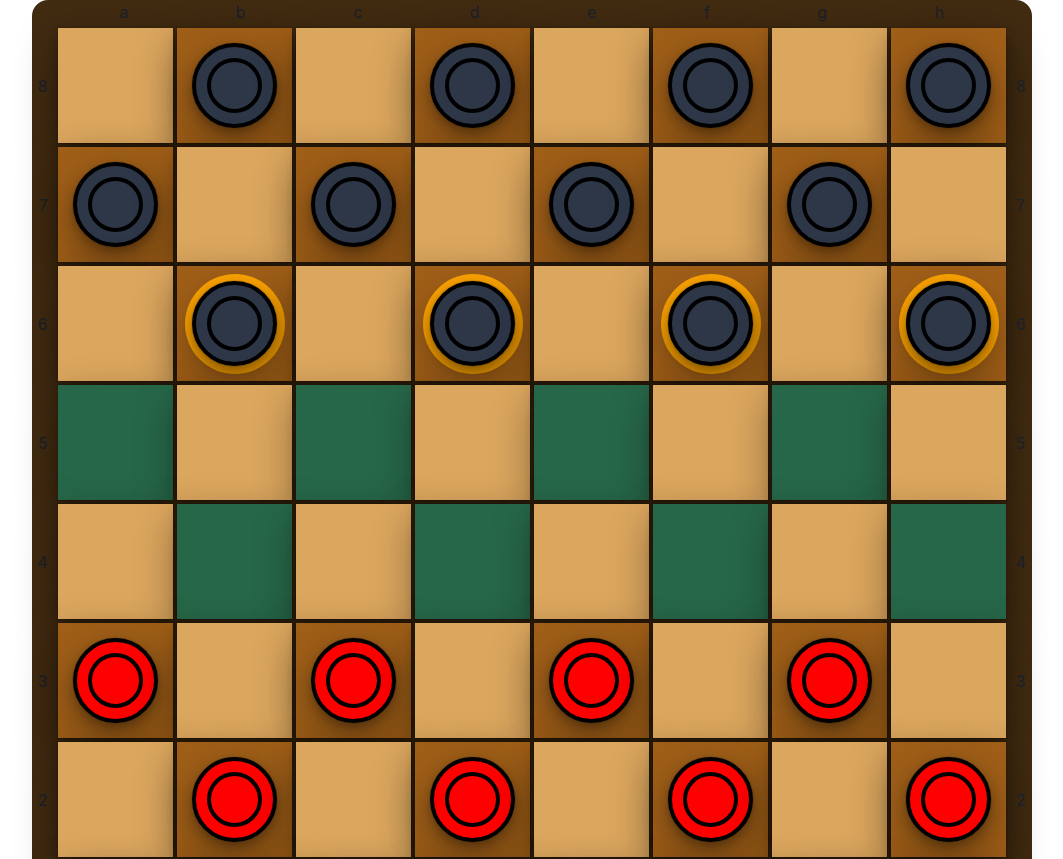
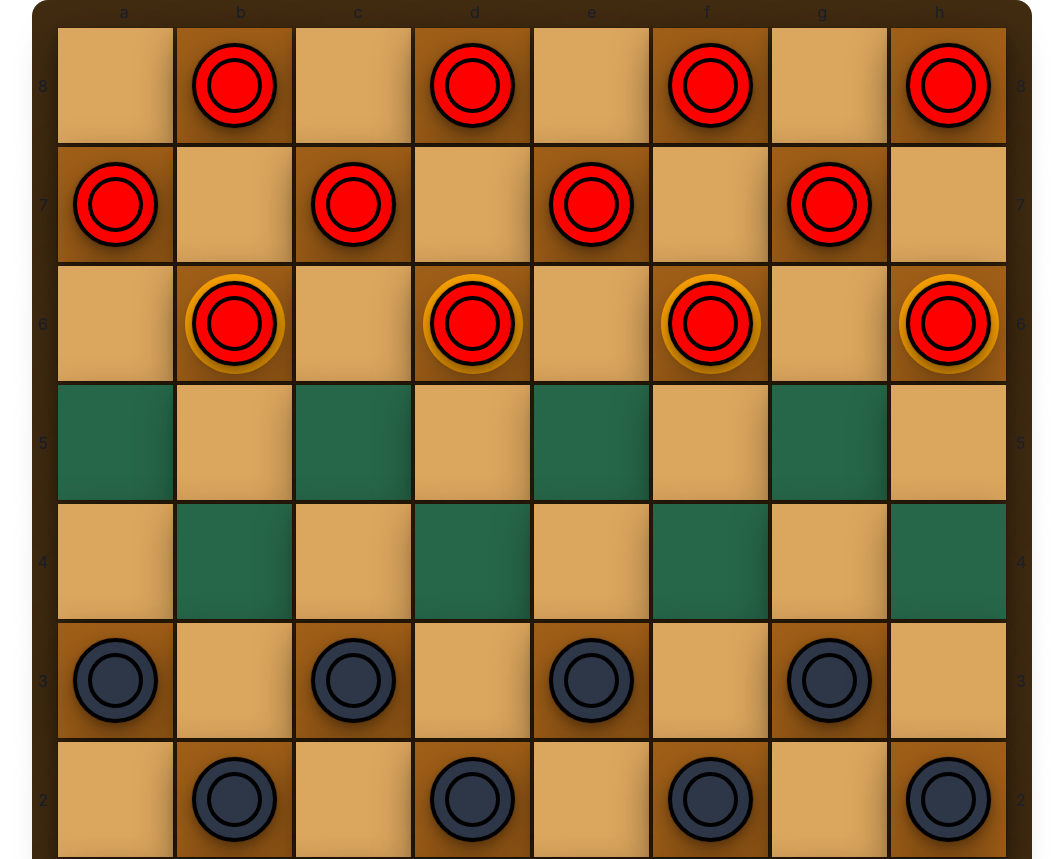
Before and after one commit to dshehbaj/checkers, a React (Create React App) app: page / in a window 1280 px wide. Shown: the top 859 px of the page, without its empty margins (108-1171 px from the left). Built offline with nearby package versions, Linux system fonts and the light colour scheme.

Commit message:
Tell me about magic numbers.

```diff
--- a/src/components/Board.tsx
+++ b/src/components/Board.tsx
@@ -30,7 +30,7 @@ const TOPSPACING = 107.5;
 //0 = item is empty/not visible
 const BLACK = 1;
 const RED = 2;
-const EMPTY = 0;
+const EMPTY = 9;
 const SQUARE_SIZE = 115;
 
 const BSquare: React.FC<SquareProps> = ({ row, col, size, dropDisabled, token }) => {
@@ -44,14 +44,14 @@ const BSquare: React.FC<SquareProps> = ({ row, col, size, dropDisabled, token })
         <Draggable
           index={one_d}
           draggableId={String(one_d)}
-          isDragDisabled={token <= EMPTY}
+          isDragDisabled={token < 0 || Math.abs(token) === EMPTY} //Square is disabled or Empty
         >
           {({ draggableProps, dragHandleProps, innerRef }) => (
             <Box {...draggableProps} {...dragHandleProps} ref={innerRef}>
               <Piece
-                color={Math.abs(token) === 2 ? 1 : 0}
-                visibile={token !== EMPTY}
-                movable={token > EMPTY}
+                color={Math.abs(token) === BLACK ? 1 : 0}
+                visibile={Math.abs(token) !== EMPTY}
+                movable={token > 0} //Movable if positive
               />
             </Box>
           )}
@@ -69,7 +69,7 @@ const Row: React.FC<RowProps> = ({ row, size, tokens }) => {
       {new Array(size).fill(0).map((_, idx) => {
         const one_d = row * size + idx;
         const isLight = (idx + (row % 2 ? 0 : 1)) % 2 ? true : false;
-        const isDropDisabled = tokens[idx] !== EMPTY || isLight;
+        const isDropDisabled = Math.abs(tokens[idx]) !== EMPTY || isLight;
         return (
           <Droppable
             droppableId={String(one_d)}
--- a/src/utils/getNewGrid.ts
+++ b/src/utils/getNewGrid.ts
@@ -3,14 +3,15 @@ function getNewGrid(
   size: number,
   res: { [key: string]: any }
 ): number[] {
+  const BLACK = 1;
+  const RED = 2;
+  const EMPTY = 9;
+
   const src = res.source.droppableId;
   const dst = res.destination.droppableId;
   let gridCopy = Array.from(originalGrid);
 
-  const BLACK = 1;
-  const RED = 2;
-
-  const whoPlayed = gridCopy[src] === 1 ? BLACK : RED;
+  const whoPlayed = gridCopy[src] === BLACK ? BLACK : RED;
 
   const temp = gridCopy[src];
   gridCopy[src] = gridCopy[dst];
@@ -43,10 +44,10 @@ function getNewGrid(
 
       if (nextRow !== false) {
         if (colRight !== false) {
-          right_diag = gridCopy[nextRow * size + colRight] === 0;
+          right_diag = Math.abs(gridCopy[nextRow * size + colRight]) === EMPTY;
         }
         if (colLeft !== false) {
-          left_diag = gridCopy[nextRow * size + colLeft] === 0;
+          left_diag = Math.abs(gridCopy[nextRow * size + colLeft]) === EMPTY;
         }
         return left_diag || right_diag ? nextTurn : value;
       }
--- a/src/utils/validate.ts
+++ b/src/utils/validate.ts
@@ -8,8 +8,9 @@ function validateMove(
   let src = parseInt(res.source.droppableId);
   let dst = parseInt(res.destination.droppableId);
   let gridCopy = Array.from(grid);
+  const EMPTY = 9;
   if (!isUnit(src, dst, size)) return false; //Can only move 1 unit sideways.
-  if (gridCopy[dst] !== 0) return false; //Can not move onto an occupied place.
+  if (Math.abs(gridCopy[dst]) !== EMPTY) return false; //Can not move onto an occupied place.
 
   //Black can only move down the grid.
   if (gridCopy[src] === 1) {
```
